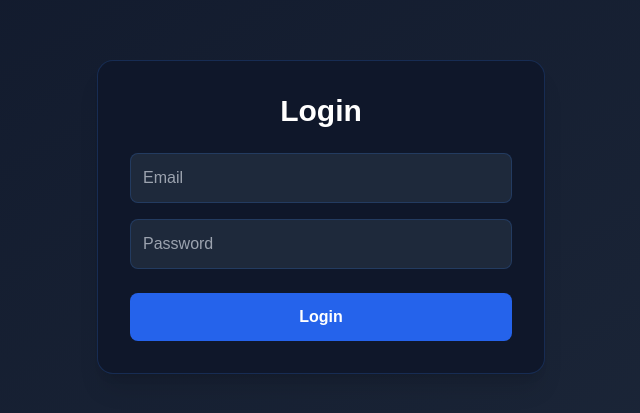
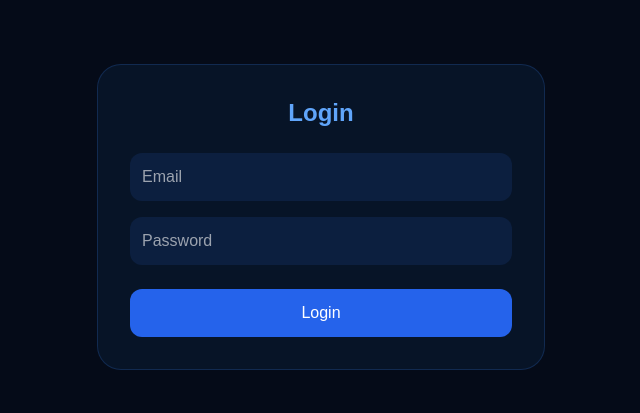
Before and after one commit to luverefounder-del/fintech-dashboard, a Next.js app: page /login in a window 1280 px wide. Shown: the part 183-596 px from the top of the page, without its empty margins (319-959 px from the left). Built offline with nearby package versions, Linux system fonts and the light colour scheme.

Commit message:
feat: add login page with localStorage authentication and dashboard redirect

```diff
--- a/app/login/page.tsx
+++ b/app/login/page.tsx
@@ -3,49 +3,50 @@
 import { useRouter } from "next/navigation";
 import { useState } from "react";
 
-export default function LoginPage() {
+export default function Login() {
   const router = useRouter();
   const [email, setEmail] = useState("");
   const [password, setPassword] = useState("");
 
   const handleLogin = () => {
-    if (!email || !password) {
-      alert("Please enter email and password");
-      return;
-    }
+    if (!email || !password) return;
 
     localStorage.setItem("isLoggedIn", "true");
     router.push("/dashboard");
   };
 
   return (
-    <div className="min-h-screen flex items-center justify-center text-white">
-      <div className="bg-[#0f172a] p-8 rounded-2xl w-[90%] max-w-md shadow-xl border border-blue-500/20">
-        <h1 className="text-3xl font-bold mb-6 text-center">Login</h1>
+    <main className="min-h-screen flex items-center justify-center bg-[#050b18] text-white p-6">
+      <div className="w-full max-w-md bg-[#071427] p-8 rounded-3xl border border-blue-500/20">
+
+        <h1 className="text-2xl text-blue-400 font-semibold mb-6 text-center">
+          Login
+        </h1>
 
         <input
           type="email"
           placeholder="Email"
-          className="w-full p-3 mb-4 rounded-lg bg-[#1e293b] border border-blue-500/20"
           value={email}
           onChange={(e) => setEmail(e.target.value)}
+          className="w-full mb-4 p-3 bg-[#0c1f3f] rounded-xl"
         />
 
         <input
           type="password"
           placeholder="Password"
-          className="w-full p-3 mb-6 rounded-lg bg-[#1e293b] border border-blue-500/20"
           value={password}
           onChange={(e) => setPassword(e.target.value)}
+          className="w-full mb-6 p-3 bg-[#0c1f3f] rounded-xl"
         />
 
         <button
           onClick={handleLogin}
-          className="w-full bg-blue-600 hover:bg-blue-700 p-3 rounded-lg font-semibold"
+          className="w-full bg-blue-600 py-3 rounded-xl hover:bg-blue-700 transition"
         >
           Login
         </button>
+
       </div>
-    </div>
+    </main>
   );
 }
```
